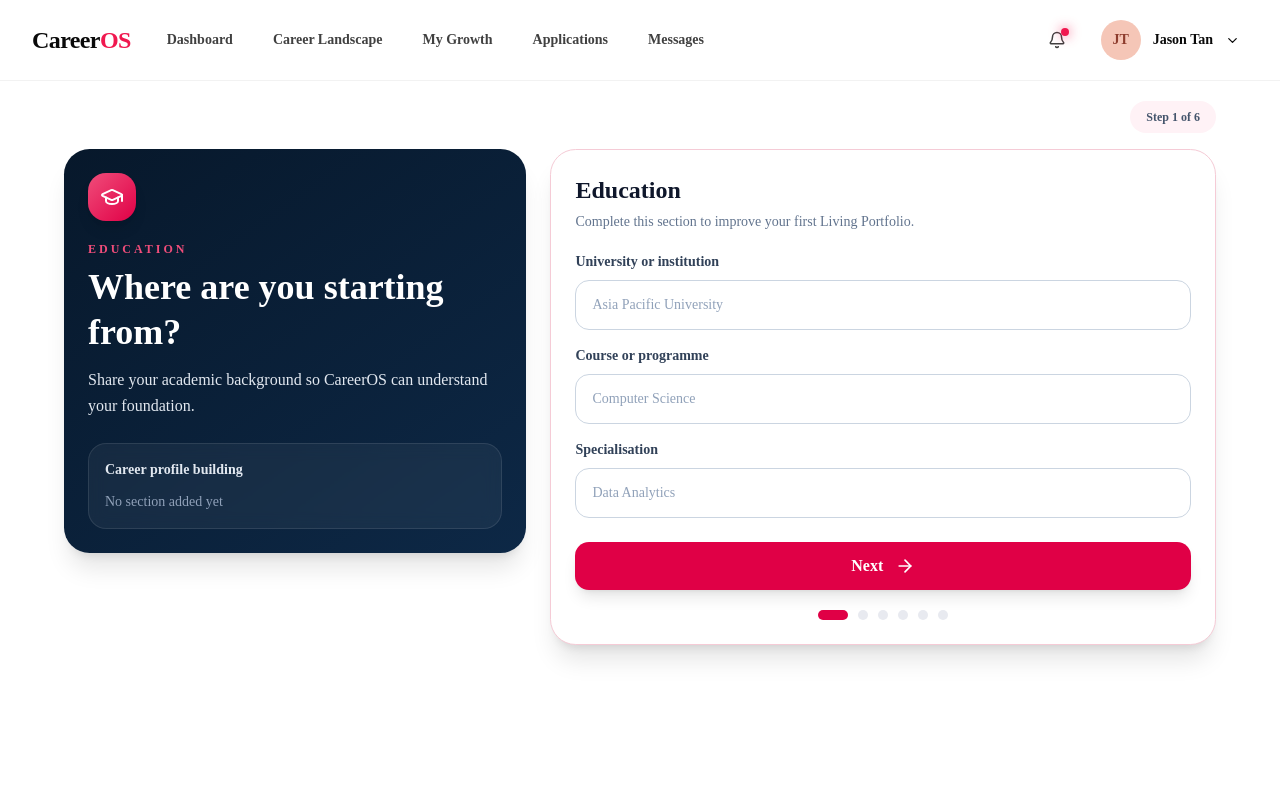
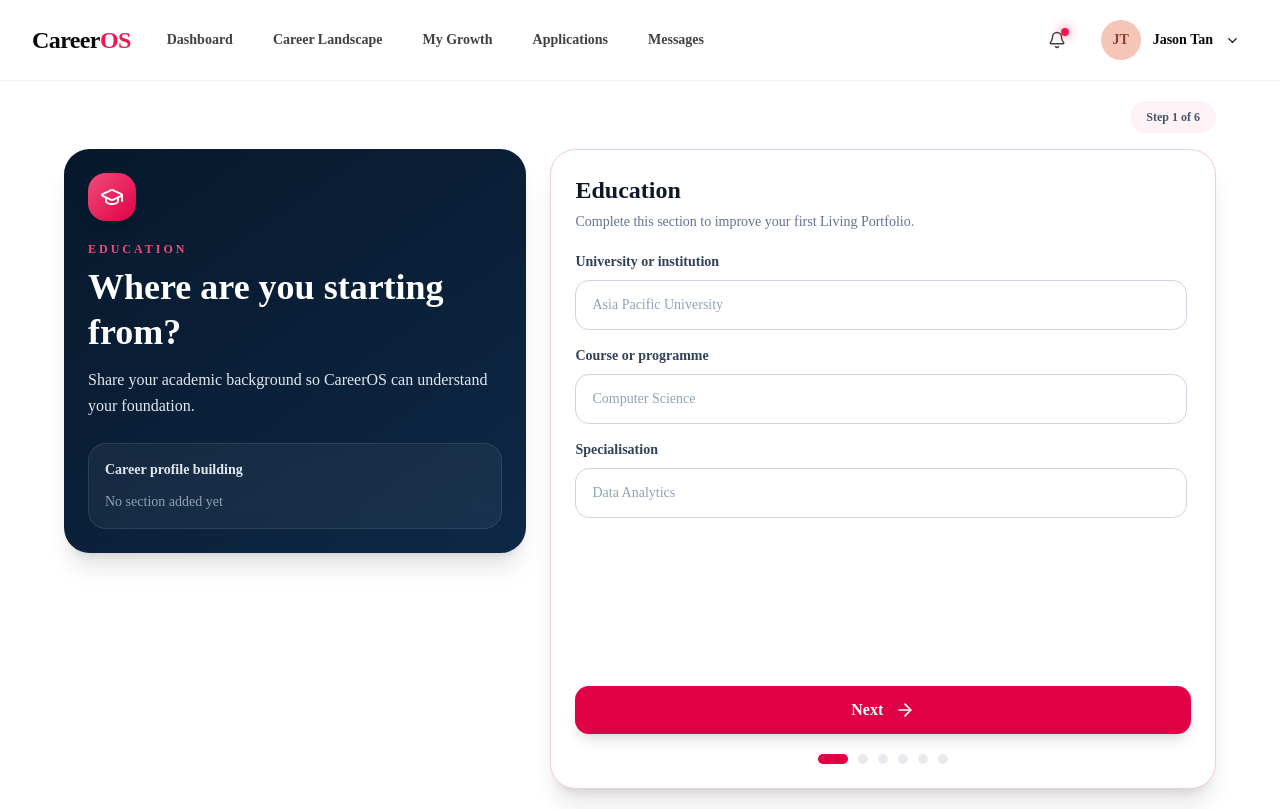
Before and after one commit to weiiilunnnn/careerosprototype, a Next.js app: page / in a window 1280 px wide. Both pictures are taken after a click on the button "Start Onboarding". Built offline with nearby package versions, Linux system fonts and the light colour scheme.

Commit message:
Update Onboarding Pages

```diff
--- a/app/pages/Onboarding.tsx
+++ b/app/pages/Onboarding.tsx
@@ -20,6 +20,8 @@
 import Link from "next/link";
 import Navbar from "@/components/navbar/Navbar";
 
+// ─── Theme ────────────────────────────────────────────────────────────────────
+
 const theme = {
   navy: "#07182B",
   rose1: "#F04D7A",
@@ -30,6 +32,8 @@
   soft2: "#FDE7EE",
   line: "#F5CBD6",
 } as const;
+
+// ─── Types ────────────────────────────────────────────────────────────────────
 
 interface StepField {
   name: string;
@@ -50,6 +54,8 @@
 }
 
 type FormState = Record<string, string | string[]>;
+
+// ─── Steps config ─────────────────────────────────────────────────────────────
 
 const steps: Step[] = [
   {
@@ -134,6 +140,8 @@
   return acc;
 }, {});
 
+// ─── Decorative shapes (welcome screen only) ──────────────────────────────────
+
 function DecorativeShapes() {
   return (
     <div className="pointer-events-none absolute inset-0 overflow-hidden">
@@ -147,6 +155,8 @@
     </div>
   );
 }
+
+// ─── Welcome screen ───────────────────────────────────────────────────────────
 
 function Welcome({ onStart }: { onStart: () => void }) {
   return (
@@ -194,6 +204,8 @@
   );
 }
 
+// ─── Repeatable text field ────────────────────────────────────────────────────
+
 interface RepeatableTextFieldProps {
   field: StepField;
   value: string | string[];
@@ -236,7 +248,7 @@
               value={item}
               onChange={(e) => updateItem(index, e.target.value)}
               placeholder={index === 0 ? field.placeholder : "Others"}
-              className="w-full rounded-xl border bg-white px-4 py-3 text-sm font-medium text-slate-800 outline-none transition placeholder:text-slate-400 focus:border-transparent focus:ring-4"
+              className="w-full rounded-xl border bg-white px-4 py-3 text-sm font-medium text-slate-800 outline-none transition placeholder:text-slate-400 focus:border-[#E00046] focus:ring-1 focus:ring-[#E00046]/30"
               style={{ borderColor: "#CBD5E1" }}
             />
             {values.length > 1 && (
@@ -254,6 +266,8 @@
     </div>
   );
 }
+
+// ─── File upload field ────────────────────────────────────────────────────────
 
 interface FileUploadFieldProps {
   field: StepField;
@@ -333,6 +347,8 @@
   );
 }
 
+// ─── Onboarding step ──────────────────────────────────────────────────────────
+
 interface OnboardingStepProps {
   stepIndex: number;
   form: FormState;
@@ -358,9 +374,9 @@
           </div>
         </div>
 
-        <section className="grid flex-1 items-start gap-6 lg:grid-cols-[0.82fr_1.18fr]">
+        <section className="grid flex-1 items-stretch gap-6 lg:grid-cols-[0.82fr_1.18fr]">
           <aside
-            className="rounded-[1.6rem] p-6 text-white shadow-xl"
+            className="self-start rounded-[1.6rem] p-6 text-white shadow-xl"
             style={{ background: `linear-gradient(145deg, ${theme.navy}, #0D2846)` }}
           >
             <div
@@ -391,7 +407,7 @@
           </aside>
 
           <div
-            className="flex flex-col rounded-[1.6rem] border bg-white p-6 shadow-xl"
+            className="flex min-h-0 flex-col rounded-[1.6rem] border bg-white p-6 shadow-xl"
             style={{ borderColor: theme.line }}
           >
             <div className="mb-5 shrink-0">
@@ -400,7 +416,7 @@
                 Complete this section to improve your first Living Portfolio.
               </p>
             </div>
-            <div className="space-y-4">
+            <div className="min-h-0 flex-1 space-y-4 overflow-y-auto pr-1">
               {step.fields.map((field) => {
                 if (field.type === "file")
                   return (
@@ -433,7 +449,7 @@
                           setForm((old) => ({ ...old, [field.name]: e.target.value }))
                         }
                         placeholder={field.placeholder}
-                        className={`w-full rounded-xl border bg-white py-3.5 text-sm font-medium text-slate-800 outline-none transition placeholder:text-slate-400 focus:border-transparent focus:ring-4 ${
+                        className={`w-full rounded-xl border bg-white py-3.5 text-sm font-medium text-slate-800 outline-none transition placeholder:text-slate-400 focus:border-[#E00046] focus:ring-1 focus:ring-[#E00046]/30 ${
                           field.name === "portfolio" ? "pl-11 pr-4" : "px-4"
                         }`}
                         style={{ borderColor: "#CBD5E1" }}
@@ -493,7 +509,7 @@
     if (stepIndex < steps.length - 1) {
       setStepIndex((old) => old + 1);
     } else {
-      window.location.href = "/profile";
+      window.location.href = "/?view=profile";
     }
   };
 
```
